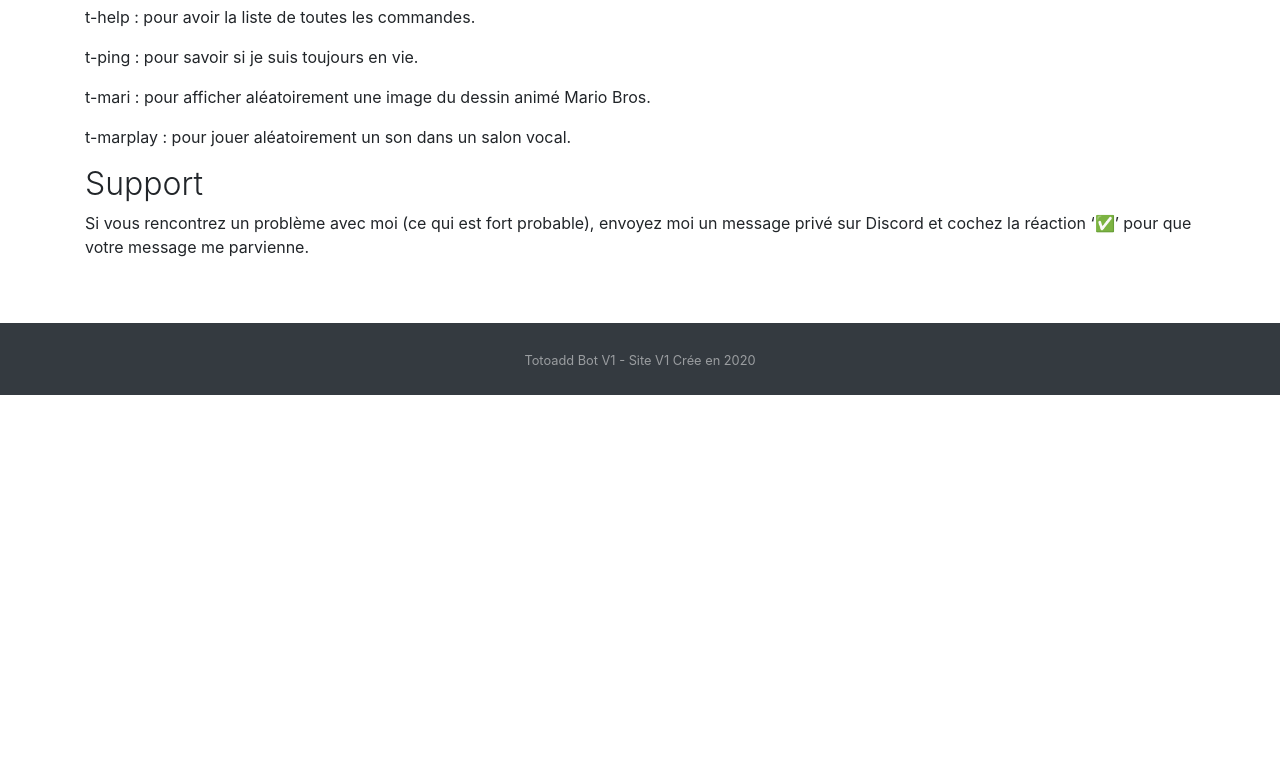
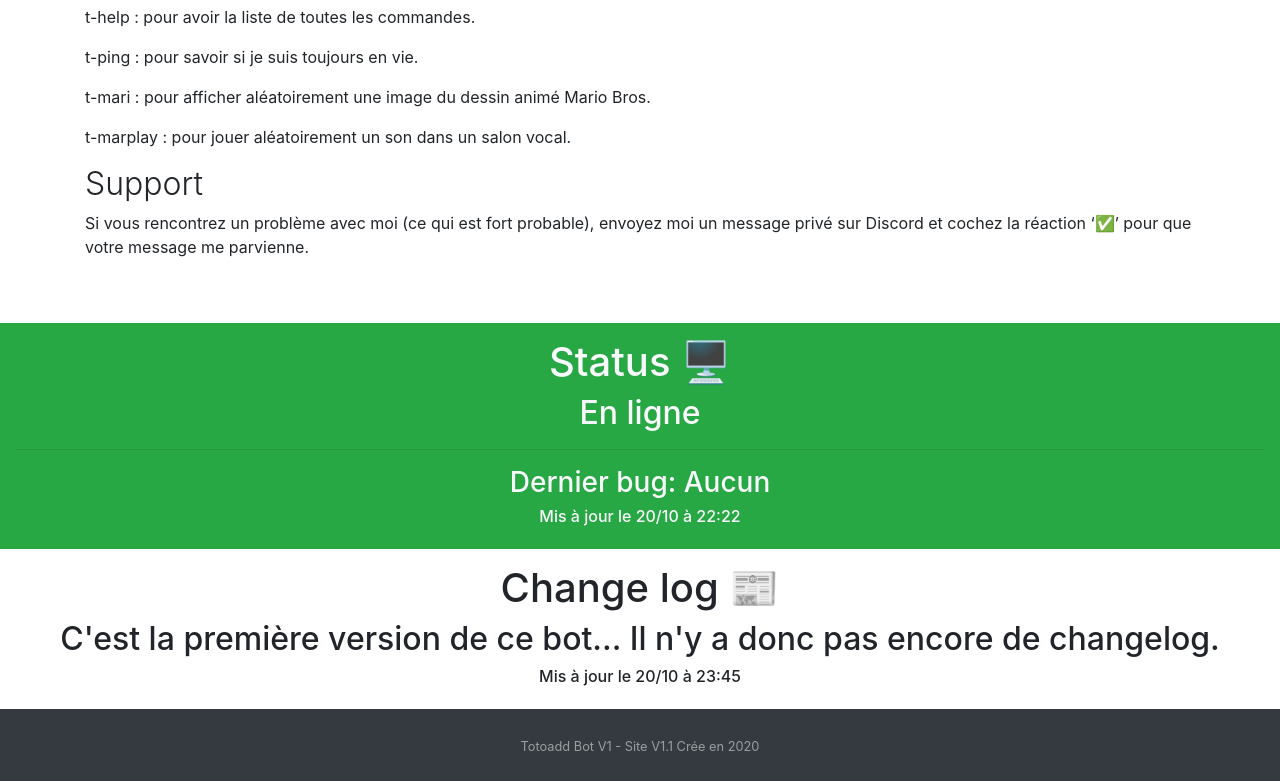
Before and after one commit to totoadd/totoadd.github.io, a plain HTML site: page index.html in a window 1280 px wide. Shown: the part 1024-1805 px from the top of the page. Before the commit the page ends 1419 px from the top, so only its background shows below. Drawn offline with nearby package versions, Linux system fonts and the light colour scheme.

Commit message:
Web site V1.1

```diff
--- a/index.html
+++ b/index.html
@@ -47,18 +47,31 @@
     </p>
     </div>
   </section>
+  <div id="status" class="text-center text-light" style="padding: 15px;">
+      <h1>Status 🖥</h1>
+      <h2 id="status1"><div class="spinner-border text-dark" role="status"></div></h2>
+      <hr>
+      <h3 id="status2"><div class="spinner-border text-dark" role="status"></div></h3>
+      <h6 id="status3"><div class="spinner-border text-dark" role="status"></div></h6>
+  </div>
+  <div id="log" class="text-center" style="padding: 15px;">
+    <h1>Change log 📰</h1>
+    <h2 id="log1"><div class="spinner-border text-dark" role="status"></div></h2>
+    <h6 id="log2"><div class="spinner-border text-dark" role="status"></div></h6>
+</div>
   <footer id="sticky-footer" class="py-4 bg-dark text-white-50">
     <div class="container text-center">
-      <small>Totoadd Bot V1 - Site V1  Crée en 2020</small>
+      <small>Totoadd Bot V1 - Site V1.1  Crée en 2020</small>
     </div>
   </footer>
 
     <!-- Optional JavaScript -->
     <!-- jQuery first, then Popper.js, then Bootstrap JS -->
-    <script src="https://code.jquery.com/jquery-3.5.1.slim.min.js" integrity="sha384-DfXdz2htPH0lsSSs5nCTpuj/zy4C+OGpamoFVy38MVBnE+IbbVYUew+OrCXaRkfj" crossorigin="anonymous"></script>
+    <script src="https://code.jquery.com/jquery-3.5.1.min.js"></script>
     <script src="https://cdn.jsdelivr.net/npm/popper.js@1.16.1/dist/umd/popper.min.js" integrity="sha384-9/reFTGAW83EW2RDu2S0VKaIzap3H66lZH81PoYlFhbGU+6BZp6G7niu735Sk7lN" crossorigin="anonymous"></script>
     <script src="https://stackpath.bootstrapcdn.com/bootstrap/4.5.2/js/bootstrap.min.js" integrity="sha384-B4gt1jrGC7Jh4AgTPSdUtOBvfO8shuf57BaghqFfPlYxofvL8/KUEfYiJOMMV+rV" crossorigin="anonymous"></script>
     <script src="particles.js-master/particles.min.js"></script>
     <script src="bg.js"></script>
+    <script src="infos.js"></script>
 </body>
 </html>
--- /dev/null
+++ b/infos.js
@@ -0,0 +1,9 @@
+$.getJSON("https://totoadd.github.io/info-bot.json", function(data) {
+    $("#status").addClass(`bg-${data.status.bg}`);
+    $("#status1").html(`${data.status.state}`);
+    $("#status2").html(`Dernier bug: ${data.status.bug}`);
+    $("#status3").html(`Mis à jour le ${data.status.date}`);
+
+    $("#log1").html(`${data.log.change}`);
+    $("#log2").html(`Mis à jour le ${data.log.date}`);
+});
--- a/invite.js
+++ b/invite.js
@@ -1,8 +1,12 @@
 try {
     var infos = decodeURI($(location).attr('href')).split('?')
+    if(infos[2] === undefined){
+      window.location.replace("https://totoadd.github.io");
+    }
     $('#pdp').attr('src', infos[2]);
     $("#text").html(`${infos[1]} t’as invité à ajouter Totoadd sur ton serveur.`)
     document.title = `Totoadd - Invitation de ${infos[1]}`;
+    console.log(infos[2])
   }catch(e){ // catches a malformed URI
     window.location.replace("https://totoadd.github.io");
-}
+  }
```
Also changed, not shown: invite.html (+1 -1 lines).
